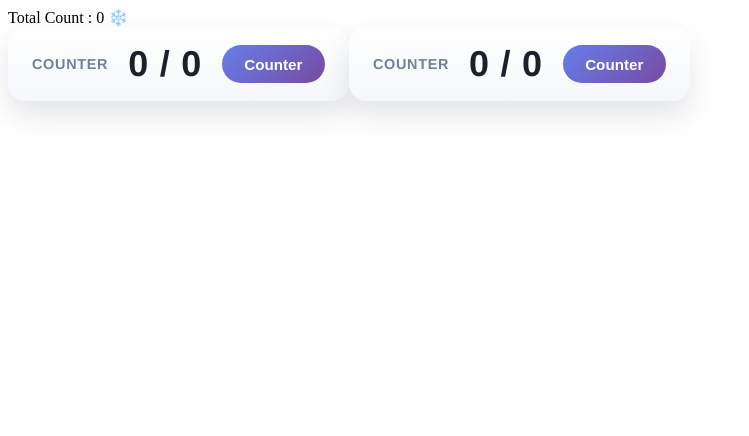
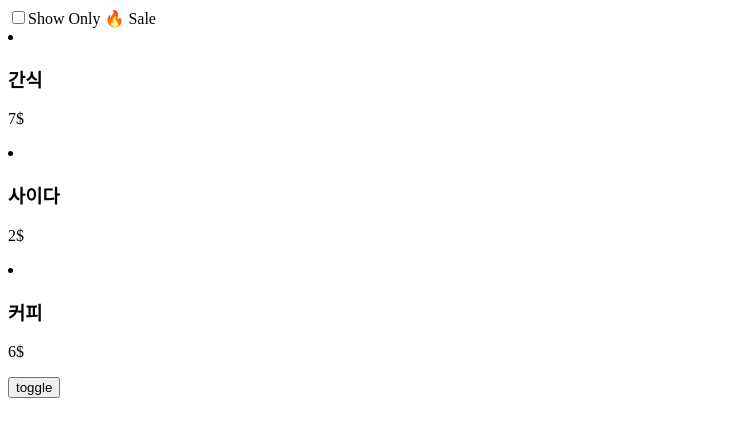
Before and after one commit to DONGBISULL/basic, a React (Vite) app: page / in a window 1280 px wide. Shown: the top 436 px of the page, without its empty margins (0-749 px from the left). Built offline with nearby package versions, Linux system fonts and the light colour scheme.

Commit message:
useEffect 실습

```diff
--- /dev/null
+++ b/public/data/products.json
@@ -0,0 +1,17 @@
+[
+  {
+    "id": "1",
+    "name": "간식",
+    "price": "7$"
+  },
+  {
+    "id": "2",
+    "name": "사이다",
+    "price": "2$"
+  },
+  {
+    "id": "3",
+    "name": "커피",
+    "price": "6$"
+  }
+]
--- /dev/null
+++ b/src/AppProducts.jsx
@@ -0,0 +1,16 @@
+import React, {useState} from 'react';
+import Products from "./components/Products.jsx";
+
+const AppProducts = () => {
+    const [showProducts, setShowProducts] = useState(true)
+    return (
+        <>
+            <div>
+                {showProducts && <Products/>}
+                <button onClick={() => setShowProducts((show) => !show)}> toggle</button>
+            </div>
+        </>
+    );
+};
+
+export default AppProducts;
--- /dev/null
+++ b/src/components/Products.jsx
@@ -0,0 +1,41 @@
+import React, {useEffect, useState} from 'react';
+
+const Products = () => {
+
+    const [checked, setChecked] = useState(false)
+    const [products, setProducts] = useState([])
+    const handleChange = () => {
+        setChecked((prev) => !prev)
+    }
+    /* onMount 와 watch 가 비슷한 느낌? 빈 배열일 땐 onMount 와 비슷함 */
+    useEffect(() => {
+        fetch(`data/${checked ? 'sale_' : ''}products.json`)
+            .then(res => res.json())
+            .then(data => {
+                console.log('데이터 조회 ');
+                setProducts(data);
+            })
+        return () => {
+            console.log("정리 중")
+        }
+    }, [checked]);
+
+    return (
+        <>
+            <input type="checkbox" onChange={handleChange} value={checked}/>
+            <label htmlFor="checkbox">
+                Show Only 🔥 Sale
+            </label>
+            {products.map((product) => (
+                <li key={product.id}>
+                    <article>
+                        <h3> {product.name}</h3>
+                        <p>{product.price}</p>
+                    </article>
+                </li>
+            ))}
+        </>
+    );
+};
+
+export default Products;
--- a/src/main.jsx
+++ b/src/main.jsx
@@ -3,9 +3,10 @@ import {createRoot} from 'react-dom/client'
 import App from './App.jsx'
 import AppProfile from "./AppProfile.jsx";
 import AppCounter from "./AppCounter.jsx";
+import AppProducts from "./AppProducts.jsx";
 
 createRoot(document.getElementById('root')).render(
     <StrictMode>
-        <AppCounter/>
+        <AppProducts/>
     </StrictMode>,
 )
```
Also changed, not shown: public/data/sale_products.json (added, +12 -0 lines).
